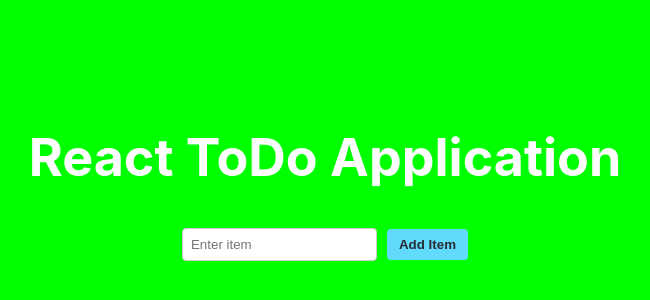
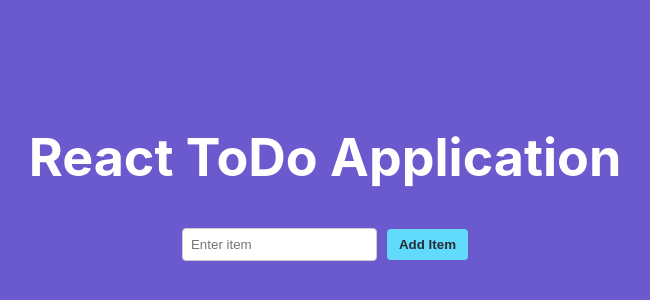
Before and after one commit to mo-nadeem/oriserve-repo, a React (Create React App) app: page / in a window 1280 px wide. Shown: the part 198-498 px from the top of the page, without its empty margins (315-965 px from the left). Built offline with nearby package versions, Linux system fonts and the light colour scheme.

Commit message:
background color changed

```diff
--- a/src/App.css
+++ b/src/App.css
@@ -3,7 +3,7 @@
 }
 
 .App-header {
-  background-color: #00ff00;
+  background-color: #6a5acd;
   min-height: 100vh;
   display: flex;
   flex-direction: column;
```
